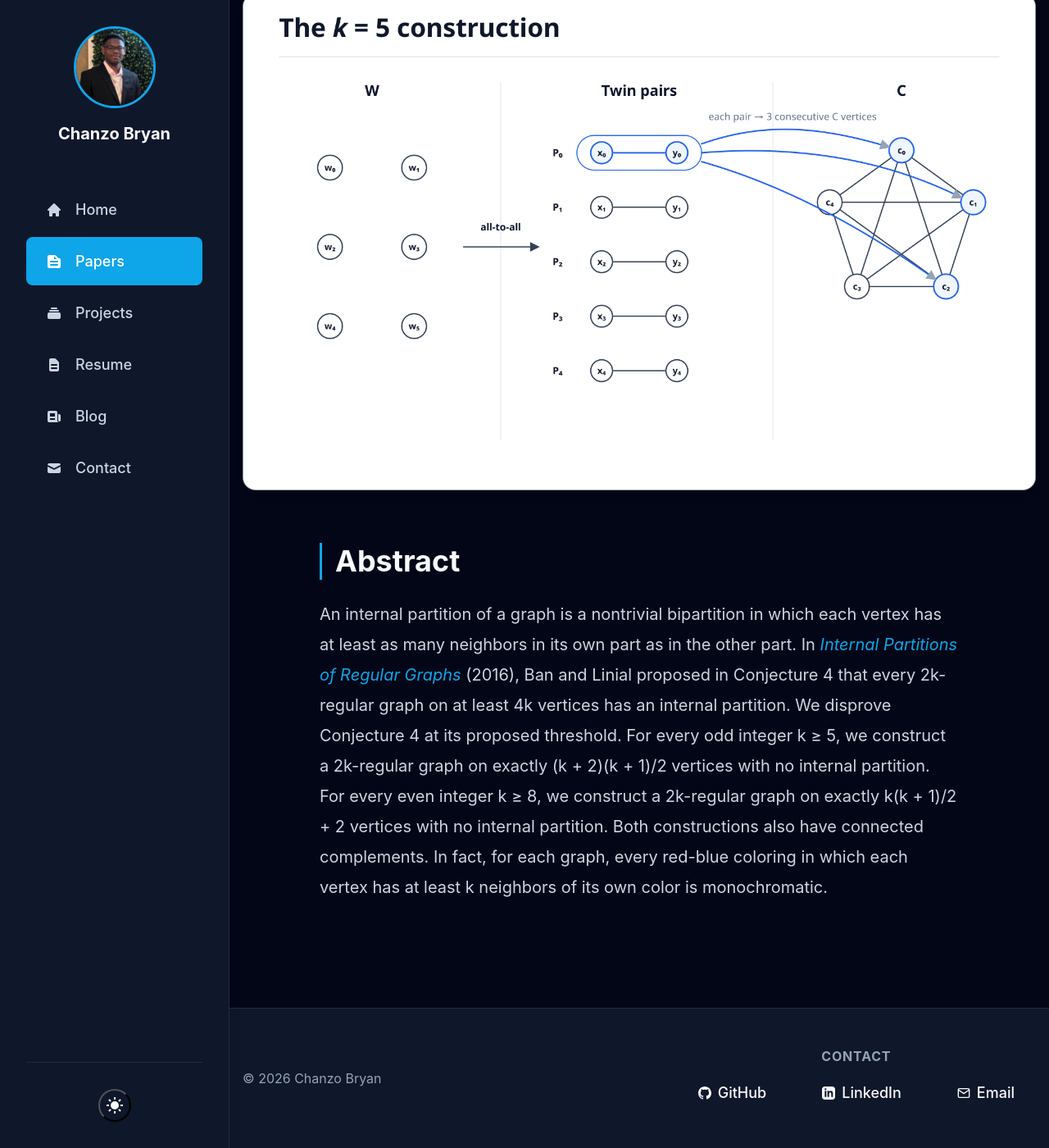
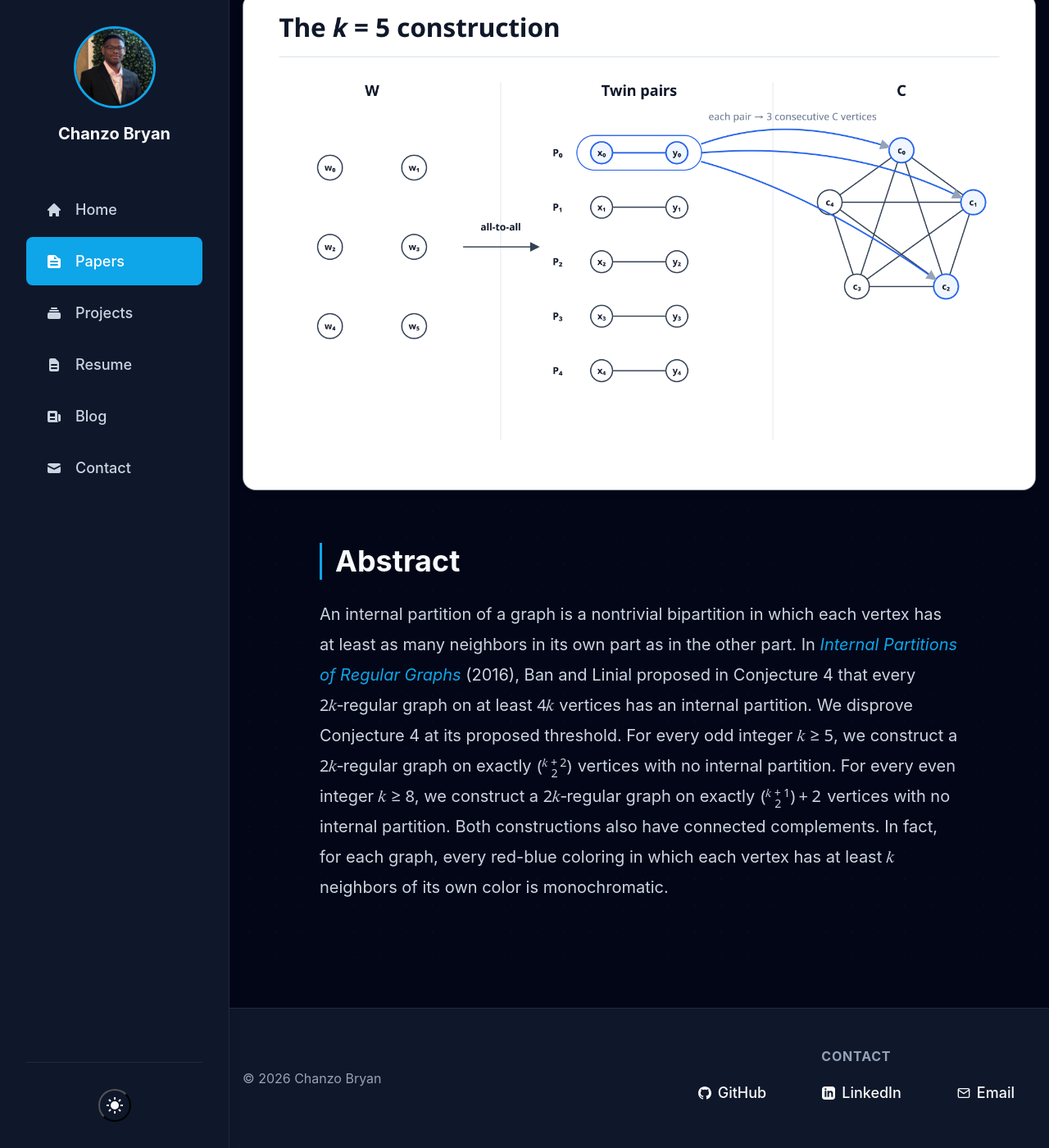
Before and after one commit to Chainso/chanzobryan.com, a Jekyll site: the page built from _papers/quadratically-large-regular-graphs-without-internal-partitions.md, in a window 1280 px wide and 1400 px high, scrolled down 661 px. Shown: the whole window at 82% size. Built offline with Jekyll 4.4.1, drawn with Linux system fonts in a browser that asks for light colours.

Commit message:
Render paper abstract with proper math

```diff
--- a/_layouts/default.html
+++ b/_layouts/default.html
@@ -10,7 +10,7 @@
   <link rel="preconnect" href="https://fonts.gstatic.com" crossorigin>
 
   <!-- Fonts -->
-  <link href="https://fonts.googleapis.com/css2?family=Inter:wght@400;500;600;700&family=JetBrains+Mono:wght@400;500&display=swap" rel="stylesheet">
+  <link href="https://fonts.googleapis.com/css2?family=Inter:wght@400;500;600;700&family=JetBrains+Mono:wght@400;500&family=Noto+Sans+Math&display=swap" rel="stylesheet">
 
   <!-- Styles -->
   <link rel="stylesheet" href="{{ '/assets/css/main.css' | relative_url }}">
--- a/_papers/quadratically-large-regular-graphs-without-internal-partitions.md
+++ b/_papers/quadratically-large-regular-graphs-without-internal-partitions.md
@@ -21,4 +21,31 @@ tags:
 
 ## Abstract
 
-An internal partition of a graph is a nontrivial bipartition in which each vertex has at least as many neighbors in its own part as in the other part. In <a href="https://doi.org/10.1002/jgt.21909" target="_blank" rel="noopener"><em>Internal Partitions of Regular Graphs</em></a> (2016), Ban and Linial proposed in Conjecture 4 that every 2k-regular graph on at least 4k vertices has an internal partition. We disprove Conjecture 4 at its proposed threshold. For every odd integer k ≥ 5, we construct a 2k-regular graph on exactly (k + 2)(k + 1)/2 vertices with no internal partition. For every even integer k ≥ 8, we construct a 2k-regular graph on exactly k(k + 1)/2 + 2 vertices with no internal partition. Both constructions also have connected complements. In fact, for each graph, every red-blue coloring in which each vertex has at least k neighbors of its own color is monochromatic.
+<p>
+  An internal partition of a graph is a nontrivial bipartition in which each vertex has at least as many neighbors in its own part as in the other part. In <a href="https://doi.org/10.1002/jgt.21909" target="_blank" rel="noopener"><em>Internal Partitions of Regular Graphs</em></a> (2016), Ban and Linial proposed in Conjecture 4 that every
+  <span class="math-term"><math display="inline" class="math-inline" aria-label="2 k"><mn>2</mn><mo>&#x2062;</mo><mi>k</mi></math>&#8209;regular</span> graph on at least
+  <math display="inline" class="math-inline" aria-label="4 k"><mn>4</mn><mo>&#x2062;</mo><mi>k</mi></math> vertices has an internal partition. We disprove Conjecture 4 at its proposed threshold. For every odd integer
+  <math display="inline" class="math-inline" aria-label="k is at least 5"><mi>k</mi><mo>&#x2265;</mo><mn>5</mn></math>, we construct a
+  <span class="math-term"><math display="inline" class="math-inline" aria-label="2 k"><mn>2</mn><mo>&#x2062;</mo><mi>k</mi></math>&#8209;regular</span> graph on exactly
+  <math display="inline" class="math-inline math-binomial" aria-label="k plus 2 choose 2">
+    <mrow>
+      <mo>(</mo>
+      <mfrac linethickness="0"><mrow><mi>k</mi><mo>+</mo><mn>2</mn></mrow><mn>2</mn></mfrac>
+      <mo>)</mo>
+    </mrow>
+  </math>
+  vertices with no internal partition. For every even integer
+  <math display="inline" class="math-inline" aria-label="k is at least 8"><mi>k</mi><mo>&#x2265;</mo><mn>8</mn></math>, we construct a
+  <span class="math-term"><math display="inline" class="math-inline" aria-label="2 k"><mn>2</mn><mo>&#x2062;</mo><mi>k</mi></math>&#8209;regular</span> graph on exactly
+  <math display="inline" class="math-inline math-binomial" aria-label="k plus 1 choose 2, plus 2">
+    <mrow>
+      <mo>(</mo>
+      <mfrac linethickness="0"><mrow><mi>k</mi><mo>+</mo><mn>1</mn></mrow><mn>2</mn></mfrac>
+      <mo>)</mo>
+      <mo>+</mo>
+      <mn>2</mn>
+    </mrow>
+  </math>
+  vertices with no internal partition. Both constructions also have connected complements. In fact, for each graph, every red-blue coloring in which each vertex has at least
+  <math display="inline" class="math-inline" aria-label="k"><mi>k</mi></math> neighbors of its own color is monochromatic.
+</p>
--- a/assets/css/_components.scss
+++ b/assets/css/_components.scss
@@ -1265,6 +1265,20 @@
     font-size: $text-lg;
     line-height: 1.85;
   }
+
+  .math-inline {
+    color: inherit;
+    font-family: "Noto Sans Math", "STIX Two Math", "Cambria Math", serif;
+    font-size: 1em;
+  }
+
+  .math-binomial {
+    margin-inline: 0.08em;
+  }
+
+  .math-term {
+    white-space: nowrap;
+  }
 }
 
 [data-theme="light"] {
```
